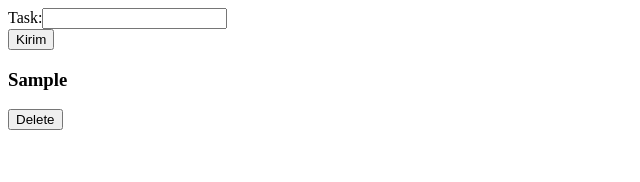
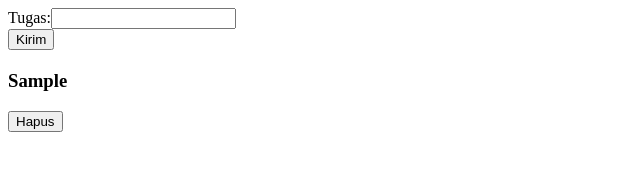
Before and after one commit to HafizhMA/Task-list, a React (Vite) app: page / in a window 1280 px wide. Both pictures are taken after typing "Sample" into the empty fields and a click on the button "Kirim". Shown: the top 182 px of the page, without its empty margins (0-640 px from the left). Built offline with nearby package versions, Linux system fonts and the light colour scheme.

Commit message:
inputan tidak boleh kosong

```diff
--- a/src/components/Task.jsx
+++ b/src/components/Task.jsx
@@ -2,15 +2,24 @@ import React, { useState } from "react";
 
 const Task = () => {
   const [tasks, setTasks] = useState([]);
-  const [taskText, setTaskText] = useState(""); // State for input text
+  const [taskText, setTaskText] = useState("");
+  const [error, setError] = useState("");
 
   const handleSubmit = (e) => {
     e.preventDefault();
 
-    // Add the new task to the tasks array
+    if (taskText.trim() === "") {
+      setError("Inputan tidak boleh kosong");
+      return;
+    }
+
+    // Menghapus pesan kesalahan sebelumnya
+    setError("");
+
+    // Menambahkan tugas baru ke dalam array tugas
     setTasks([...tasks, taskText]);
 
-    // Clear the input field
+    // Mengosongkan input field
     setTaskText("");
   };
 
@@ -20,15 +29,13 @@ const Task = () => {
     setTasks(updatedTasks);
   };
 
-  console.log(tasks);
-
   return (
     <>
       <section>
         <div className="container">
           <form onSubmit={handleSubmit}>
             <div>
-              <label>Task:</label>
+              <label>Tugas:</label>
               <input
                 type="text"
                 name="tasks"
@@ -38,10 +45,11 @@ const Task = () => {
             </div>
             <button type="submit">Kirim</button>
           </form>
+          <h2>{error}</h2>
           {tasks.map((task, index) => (
             <div key={index}>
               <h3>{task}</h3>
-              <button onClick={() => deleteTask(index)}>Delete</button>
+              <button onClick={() => deleteTask(index)}>Hapus</button>
             </div>
           ))}
         </div>
```
